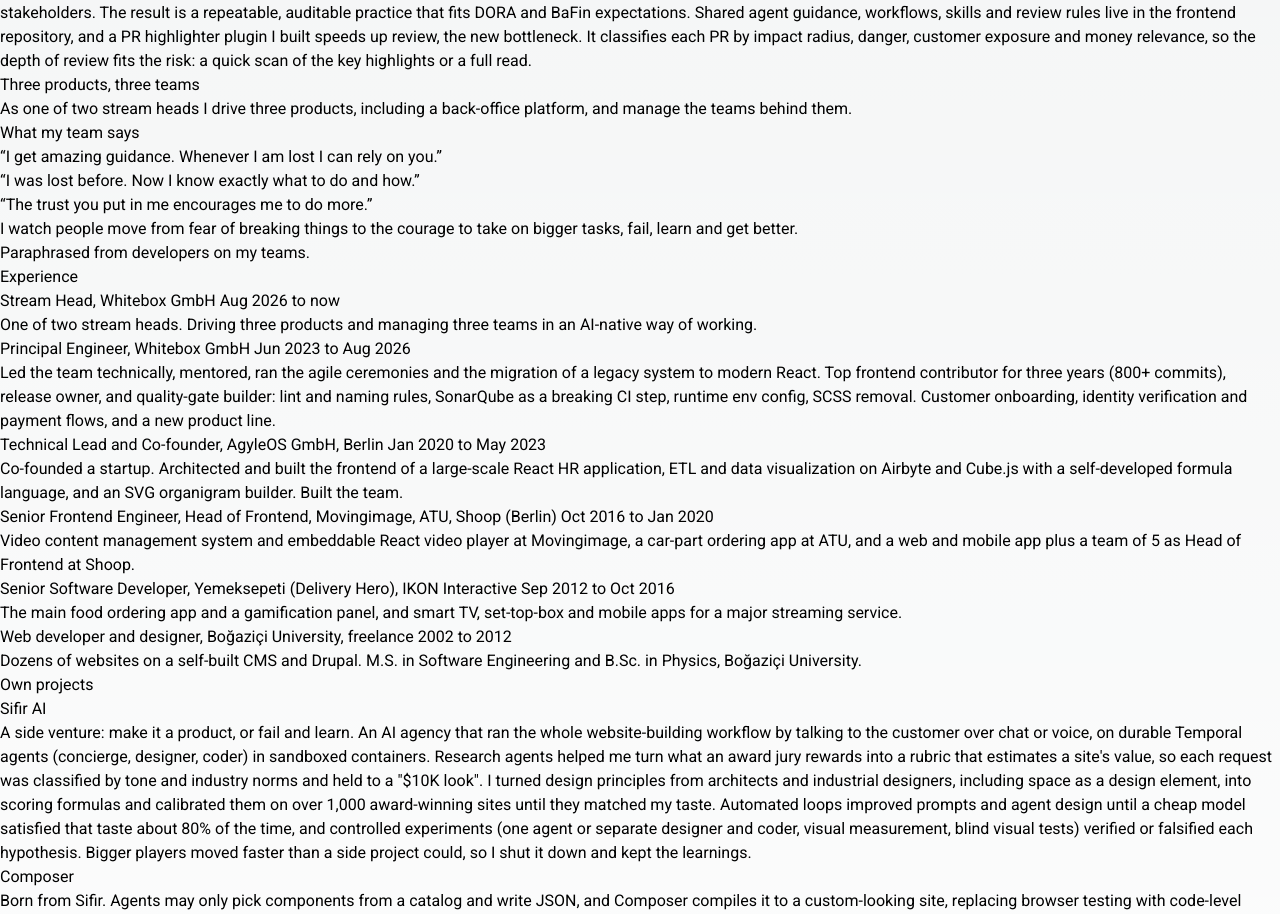
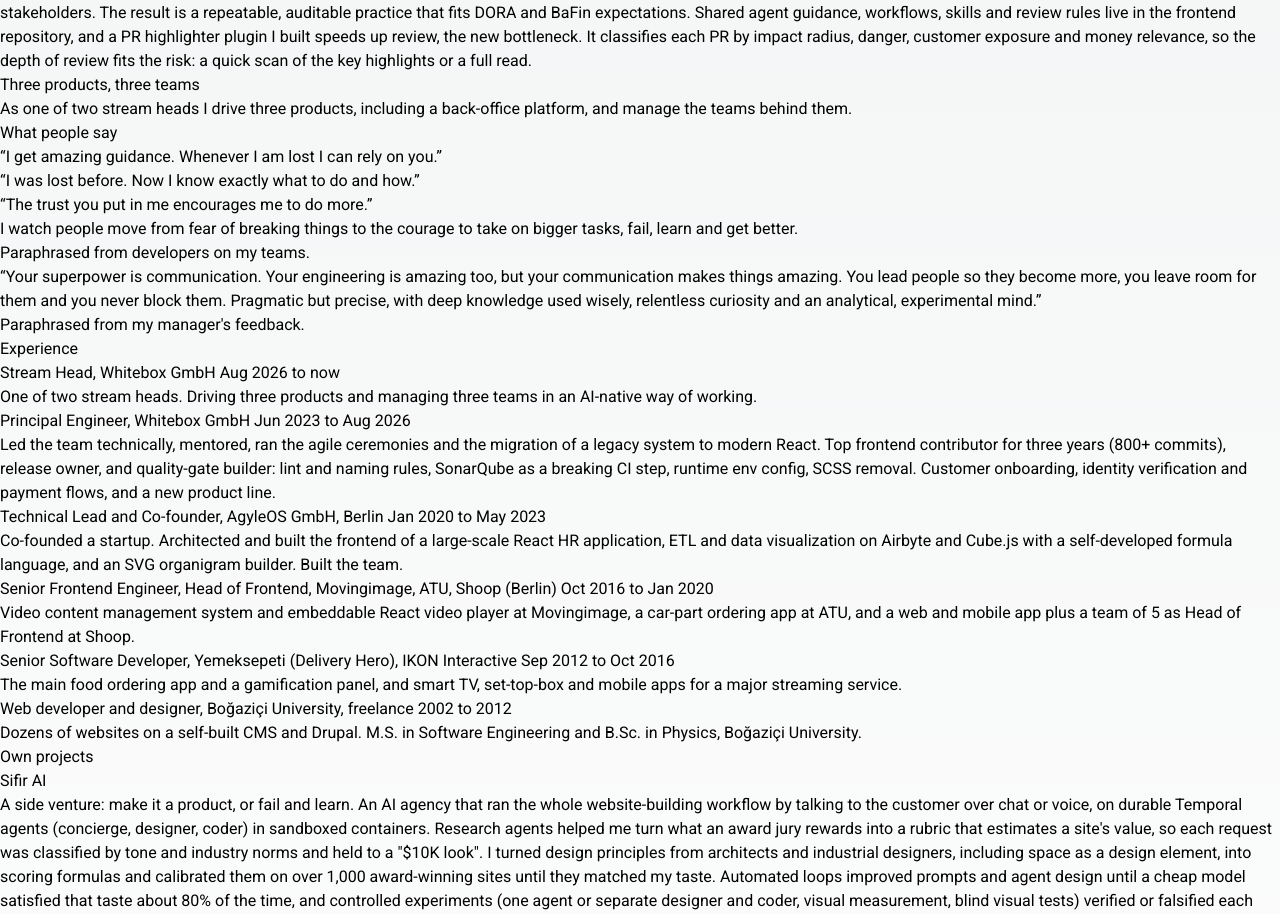
Before and after one commit to onerzafer/cv, a Next.js app: page / in a window 1280 px wide. Shown: the part 4823-5737 px from the top of the page. Built offline with nearby package versions, Linux system fonts and the light colour scheme.

Commit message:
Add manager feedback to what people say
Co-Authored-By: Claude Opus 5.5 <noreply@anthropic.com>
Claude-Session: https://claude.ai/code/session_01GL2bN9MqepKNx5SU6p1LtH

```diff
--- a/src/app/page.tsx
+++ b/src/app/page.tsx
@@ -275,7 +275,7 @@ const Home = () => {
             </ul>
           </div>
           <div className="rounded-lg p-6 bg-slate-100 dark:bg-slate-800">
-            <h2 className="text-xl font-bold mb-4">What my team says</h2>
+            <h2 className="text-xl font-bold mb-4">What people say</h2>
             <ul className="space-y-2">
               {voices.map((quote) => (
                 <li key={quote} className="italic">
@@ -289,6 +289,17 @@ const Home = () => {
             </p>
             <p className="mt-2 text-sm text-slate-500">
               Paraphrased from developers on my teams.
+            </p>
+            <blockquote className="mt-6 italic">
+              &ldquo;Your superpower is communication. Your engineering is
+              amazing too, but your communication makes things amazing. You lead
+              people so they become more, you leave room for them and you never
+              block them. Pragmatic but precise, with deep knowledge used
+              wisely, relentless curiosity and an analytical, experimental
+              mind.&rdquo;
+            </blockquote>
+            <p className="mt-2 text-sm text-slate-500">
+              Paraphrased from my manager&#39;s feedback.
             </p>
           </div>
           <div className="rounded-lg p-6 bg-slate-100 dark:bg-slate-800">
```
